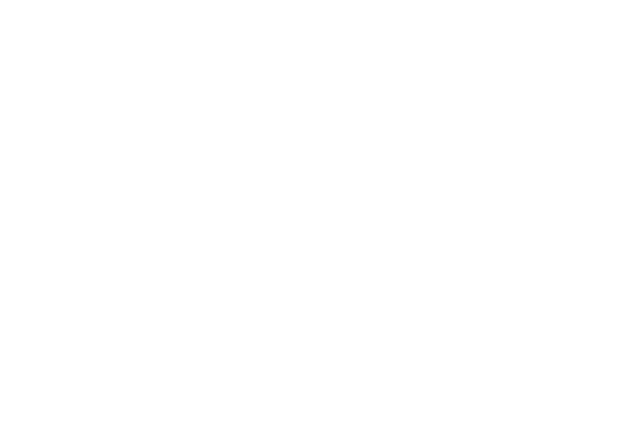
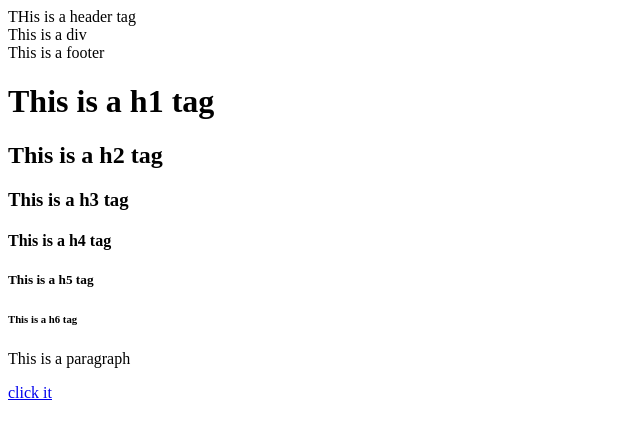
Before and after one commit to Prathik-mishra/AcciojobsFrontEndLearnings, a plain HTML site: page day1/index.html in a window 1280 px wide. Shown: the whole page, without its empty margins (0-640 px from the left). Drawn offline with Linux system fonts and the light colour scheme.

Commit message:
adding index2 a short html problem given by instructor

```diff
--- a/day1/index.html
+++ b/day1/index.html
@@ -6,6 +6,17 @@
     <title>Document</title>
 </head>
 <body>
-
+    <header>THis is a header tag</header>
+    <div>This is a div</div>
+    <footer>This is a footer</footer>
+    <h1>This is a h1 tag</h1>
+    <h2>This is a h2 tag</h2>
+    <h3>This is a h3 tag</h3>
+    <h4>This is a h4 tag</h4>
+    <h5>This is a h5 tag</h5>
+    <h6>This is a h6 tag</h6>
+    <p>This is a paragraph</p>
+    <a href="www.google.com">click it</a>
+    <!-- <img src="" alt=""> This is a image tag -->
 </body>
 </html>
```
Also changed, not shown: day1/index2.html (added, +28 -0 lines), day1/island image.jpg (added).
